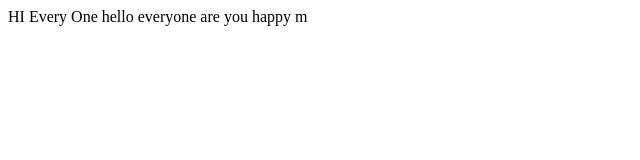
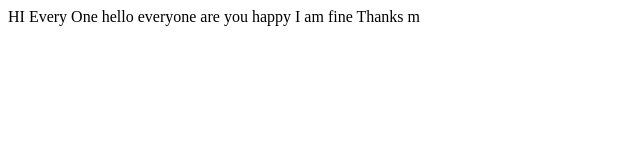
Before and after one commit to Dasarath-ps/datewithgit, a plain HTML site: page hello.html in a window 1280 px wide. Shown: the whole page, without its empty margins (0-640 px from the left). Drawn offline with Linux system fonts and the light colour scheme.

Commit message:
second file modified

```diff
--- a/hello.html
+++ b/hello.html
@@ -8,5 +8,6 @@
 <body>
   HI Every One
   hello everyone are you happy
+  I am fine Thanks
 </body>
 </html>m
```
